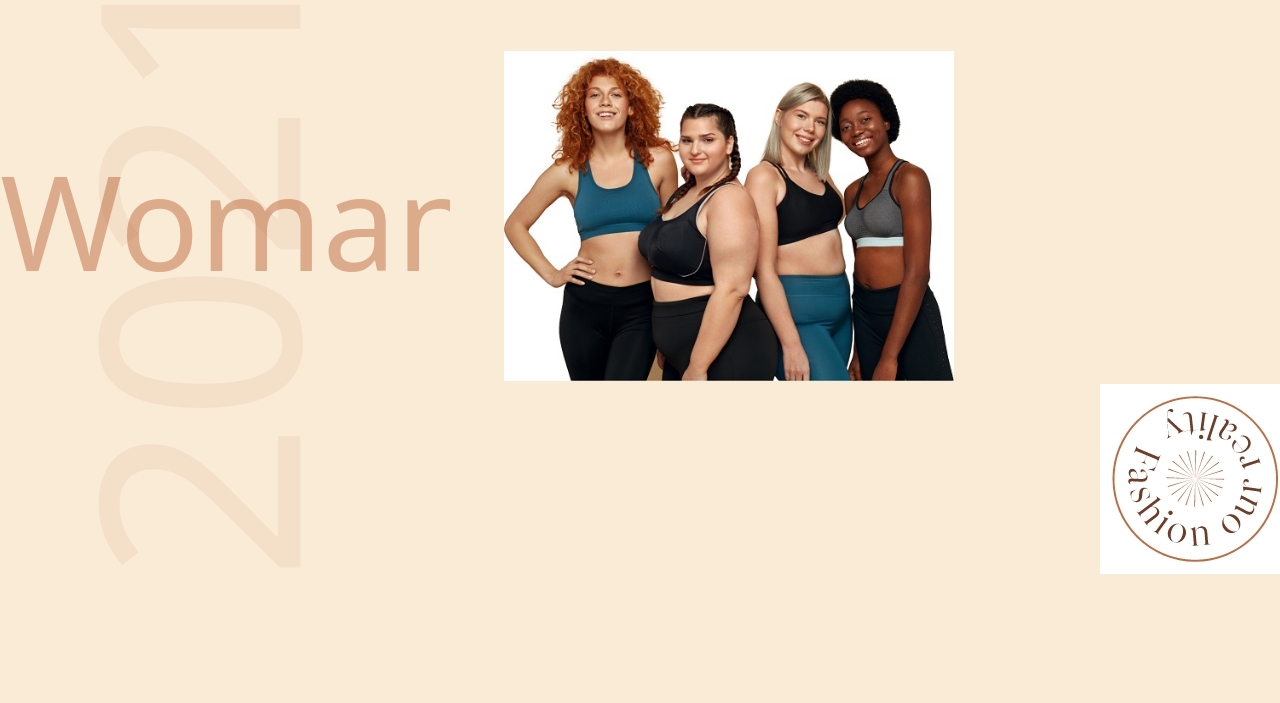
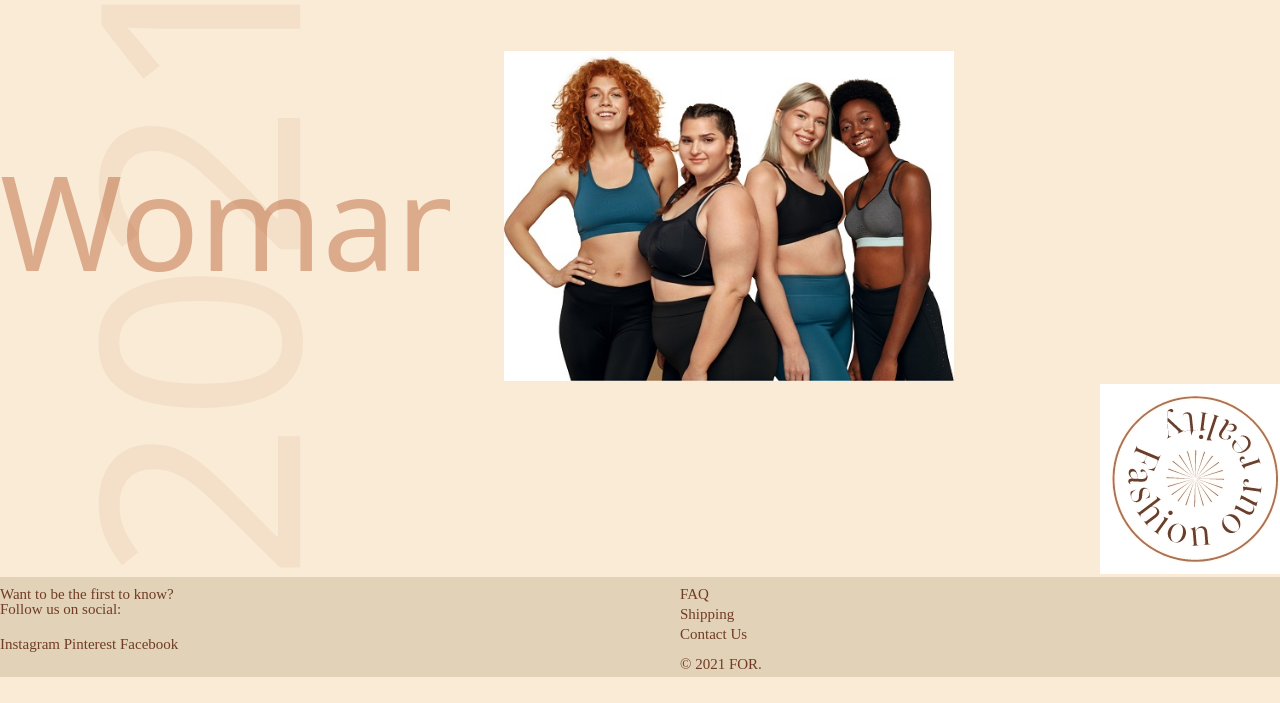
Before and after one commit to ekakhikhadze/First-web, a plain HTML site: page index.html in a window 1280 px wide. Shown: the part 97-800 px from the top of the page. Drawn offline with Linux system fonts and the light colour scheme.

Commit message:
add footer

```diff
--- a/css/style.css
+++ b/css/style.css
@@ -44,5 +44,44 @@
 }
 .poto2{
     padding-left: 1100px;
+}
 
+/* footer */
+.conteiner1{
+    display: flex;
+    justify-content: space-between;
+    background-color:#E2D2B7 ;
 }
+.right-block{
+
+    max-width: 600px;
+    width: 100%;
+    height: 100px;
+    font-size: 15px;
+    padding-top: 10px;
+}
+.social{
+    padding-top: 20px;
+}
+.left-block{
+    max-width: 700px;
+    width: 100%;
+    height: 100px;
+    color: #713C25;
+    font-size: 15px;
+    padding-top: 10px;
+}
+.footer-li{
+    padding-bottom: 5px;
+    color: #713C25;
+}
+.year{
+    color: #713C25;
+    padding-top: 10px;
+}
+.text:hover{
+color:red
+}
+.text{
+    transition: all 1s linear;
+}
--- a/index.html
+++ b/index.html
@@ -61,5 +61,30 @@
             <img class="poto2" src="images/badge.jpg" alt="poto">
         </div>
     </section>
+    <footer>
+        <div class="conteiner1">
+            <div class="left-block">
+                <h4 class="title"> Want to be the first to know? </h4>
+                <h4 class="title">Follow us on social: </h4>
+                <div class="social">
+                    <p class="text"> Instagram       Pinterest       Facebook </p>
+                </div>
+            </div>
+            <div class="right-block">
+              <ul>
+                <li class="footer-li">
+                    FAQ
+                </li>
+                <li class="footer-li">
+                    Shipping
+                </li>
+                <li class="footer-li">
+                    Contact Us
+                </li>
+               </ul>
+               <div class="year"> <P> © 2021 FOR. </P> </div>
+            </div>
+        </div>
+    </footer>
   </body>
 </html>
```
Also changed, not shown: css/collection.html (+29 -3 lines).
